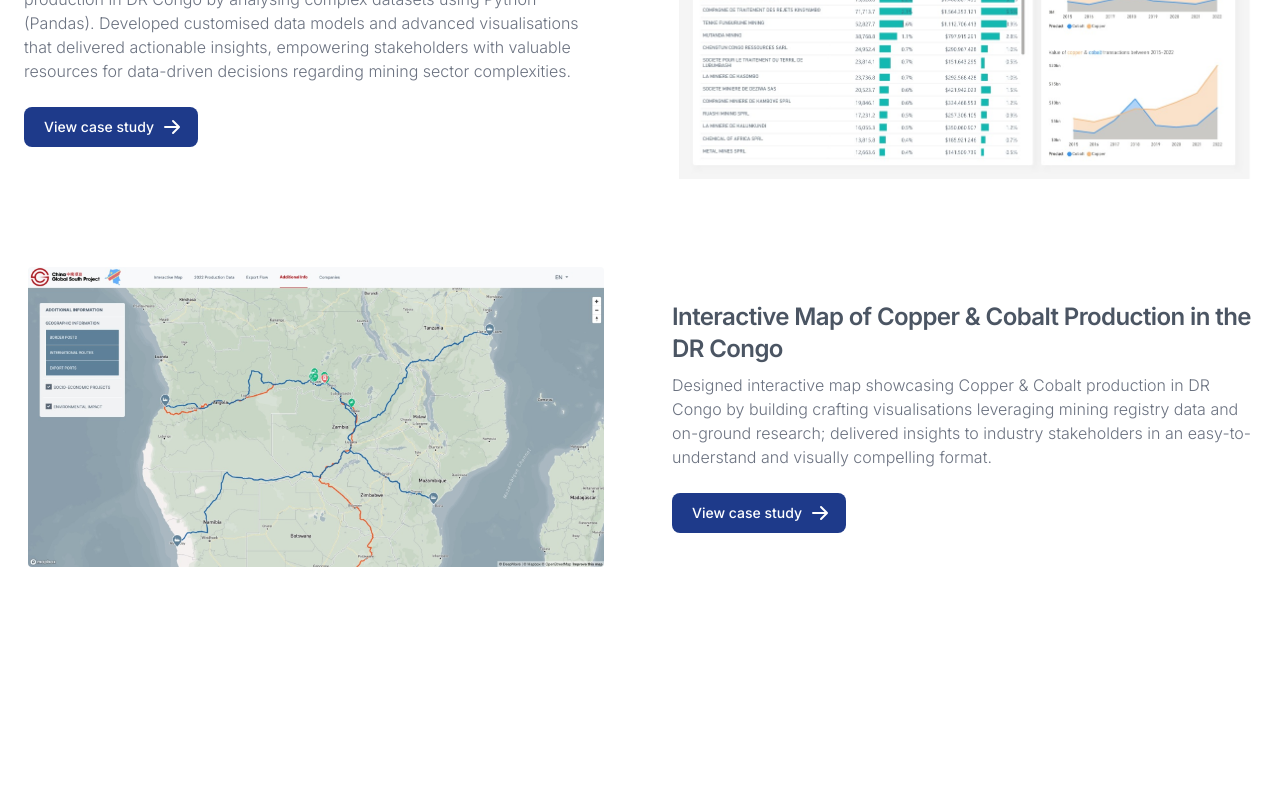
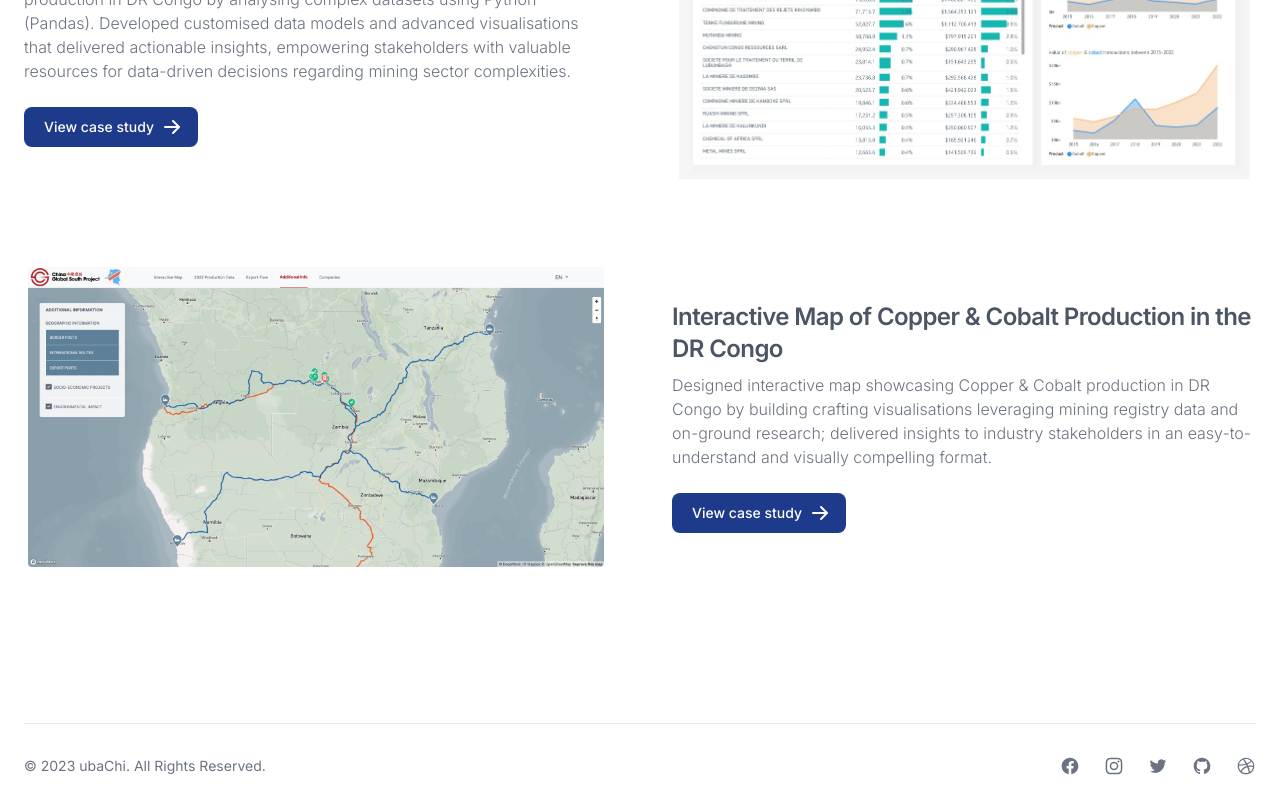
Before and after one commit to emmanuelubachi/emmanuelubachi.github.io, a Next.js app: page / in a window 1280 px wide. Shown: the part 2463-3263 px from the top of the page. Before the commit the page ends 3130 px from the top, so only its background shows below. Built offline with nearby package versions, Linux system fonts and the light colour scheme.

Commit message:
update page

```diff
--- a/src/app/page.tsx
+++ b/src/app/page.tsx
@@ -2,6 +2,7 @@ import Navbar from "@/components/body/Navbar";
 import Features from "@/components/sections/Features";
 import Hero from "@/components/sections/Hero";
 import Projects from "@/components/sections/Projects";
+import Footer from "@/components/body/Footer";
 
 export default function Home() {
   return (
@@ -15,6 +16,7 @@ export default function Home() {
         <Projects />
         {/* <Resume /> */}
         {/* <Contact /> */}
+        <Footer />
       </main>
     </>
   );
```
